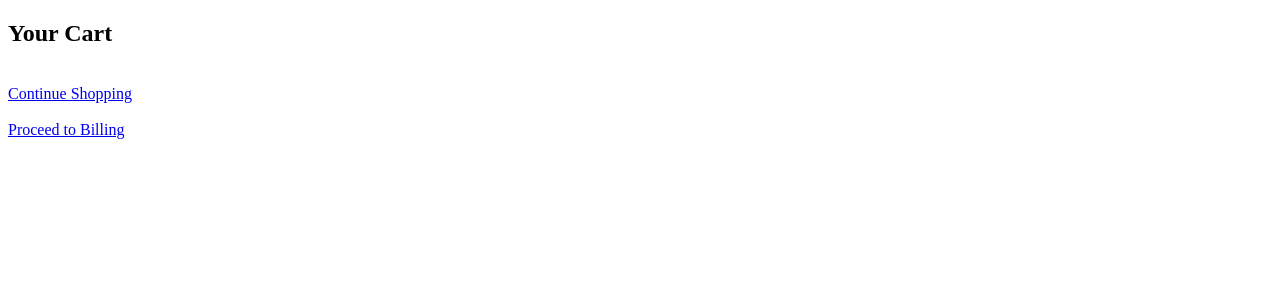
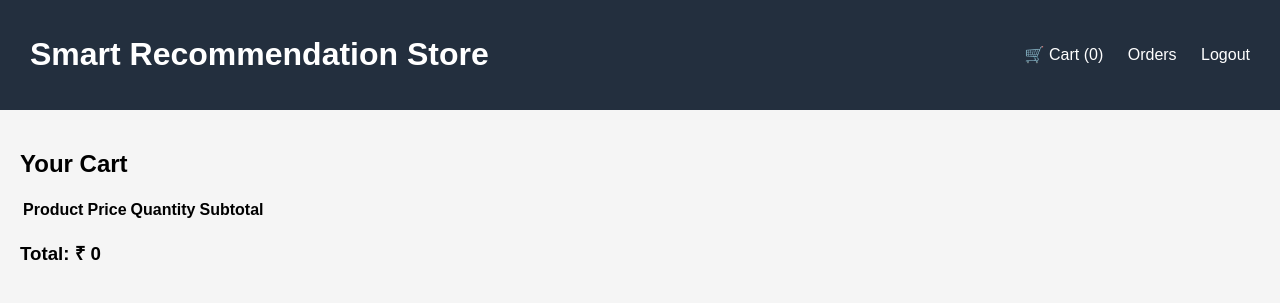
Before and after one commit to sohamnp06/Real-Time-E-Commerce-Recommendation-System, a Flask app: page /cart in a window 1280 px wide. Shown: the top 303 px of the page. Run offline with Flask 3, Linux system fonts and the light colour scheme; lists and menus that the app fills with data are empty; parts of the project's set-up code (start-up, migrations or seed data) failed here and were passed over; some libraries are stand-ins or nearby versions.

Commit message:
Used css in templates

```diff
--- a/app.py
+++ b/app.py
@@ -1,16 +1,55 @@
 from flask import Flask, render_template, request, redirect, url_for, jsonify, session
 from pipeline.recommendation_engine import recommend_products
 from database.database import get_connection
+from pipeline.recommendation_engine import customers_also_bought
 
 app = Flask(__name__)
 app.secret_key = "soham123"
 # -----------------------------
 # HOME PAGE
 # -----------------------------
+import random
+
 @app.route("/")
 def home():
-    return render_template("home.html")
 
+    conn = get_connection()
+    cursor = conn.cursor()
+
+    customer_id = session.get("customer_id")
+
+    previous = []
+
+    if customer_id:
+
+        cursor.execute("""
+        SELECT p.product_name
+        FROM order_items oi
+        JOIN products p
+        ON oi.product_id = p.product_id
+        JOIN orders o
+        ON oi.order_id = o.order_id
+        WHERE o.customer_id=%s
+        """,(customer_id,))
+
+        previous = cursor.fetchall()
+
+    cursor.execute("""
+    SELECT product_id, product_name
+    FROM products
+    """)
+
+    products = cursor.fetchall()
+
+    random_products = random.sample(products, 8)
+
+    conn.close()
+
+    return render_template(
+        "home.html",
+        previous=previous,
+        products=random_products
+    )
 
 # -----------------------------
 # SIGNUP PAGE
@@ -85,20 +124,31 @@ def products():
 # -----------------------------
 # RECOMMENDATION API
 # -----------------------------
-
 @app.route("/recommend", methods=["POST"])
 def recommend():
 
     category = request.form["category"]
     sub_category = request.form["sub_category"]
 
-    recommendations = recommend_products(category, sub_category)
+    customer_id = session.get("customer_id")
+
+    cart = session.get("cart", {})
+
+    recommendations = recommend_products(
+        category,
+        sub_category,
+        customer_id,
+        cart
+    )
+
+    also_bought = customers_also_bought(recommendations[0][0])
 
     return render_template(
         "recommendations.html",
         category=category,
         sub_category=sub_category,
-        recommendations=recommendations
+        recommendations=recommendations,
+        also_bought=also_bought
     )
 # -----------------------------
 # CART PAGE
@@ -106,37 +156,55 @@ def recommend():
 @app.route("/cart")
 def cart():
 
-    cart = session.get("cart", [])
+    cart = session.get("cart", {})
 
     conn = get_connection()
     cursor = conn.cursor()
 
-    products = []
+    items = []
+    total = 0
 
-    for pid in cart:
+    for product_id, qty in cart.items():
+
         cursor.execute(
-            "SELECT product_name FROM products WHERE product_id=%s",
-            (pid,)
+            "SELECT product_name, price FROM products WHERE product_id=%s",
+            (product_id,)
         )
-        result = cursor.fetchone()
 
-        if result:
-            products.append(result[0])
+        product = cursor.fetchone()
+
+        if product:
+
+            name = product[0]
+            price = product[1]
+
+            subtotal = price * qty
+
+            total += subtotal
+
+            items.append({
+                "id": product_id,
+                "name": name,
+                "price": price,
+                "qty": qty,
+                "subtotal": subtotal
+            })
 
     conn.close()
 
-    return render_template("cart.html", cart=products)
+    return render_template("cart.html", items=items, total=total)
 
 @app.route("/add_to_cart", methods=["POST"])
 def add_to_cart():
 
     product_id = request.form["product_id"]
 
-    if "cart" not in session:
-        session["cart"] = []
+    cart = session.get("cart", {})
 
-    cart = session["cart"]
-    cart.append(product_id)
+    if product_id in cart:
+        cart[product_id] += 1
+    else:
+        cart[product_id] = 1
 
     session["cart"] = cart
 
@@ -145,26 +213,65 @@ def add_to_cart():
 @app.route("/remove_from_cart", methods=["POST"])
 def remove_from_cart():
 
-    product = request.form["product"]
+    product_id = request.form["product_id"]
 
-    cart = session.get("cart", [])
+    cart = session.get("cart", {})
 
-    if product in cart:
-        cart.remove(product)
+    if product_id in cart:
+
+        cart[product_id] -= 1
+
+        if cart[product_id] <= 0:
+            del cart[product_id]
 
     session["cart"] = cart
 
     return redirect("/cart")
 
+@app.route("/decrease_quantity", methods=["POST"])
+def decrease_quantity():
+
+    product_id = request.form["product_id"]
+
+    cart = session.get("cart", {})
+
+    if product_id in cart:
+
+        cart[product_id] -= 1
+
+        if cart[product_id] <= 0:
+            del cart[product_id]
+
+    session["cart"] = cart
+
+    return redirect("/cart")
 # -----------------------------
 # BILLING PAGE
 # -----------------------------
 @app.route("/billing")
 def billing():
 
-    cart = session.get("cart", [])
+    cart = session.get("cart", {})
 
-    return render_template("billing.html", cart=cart)
+    conn = get_connection()
+    cursor = conn.cursor()
+
+    total = 0
+
+    for product_id, qty in cart.items():
+
+        cursor.execute(
+            "SELECT price FROM products WHERE product_id=%s",
+            (product_id,)
+        )
+
+        price = cursor.fetchone()[0]
+
+        total += price * qty
+
+    conn.close()
+
+    return render_template("billing.html", total=total)
 
 # -----------------------------
 # PLACE ORDER
--- a/static/style.css
+++ b/static/style.css
@@ -0,0 +1,62 @@
+body{
+font-family:Arial;
+background:#f5f5f5;
+margin:0;
+}
+
+header{
+background:#232f3e;
+color:white;
+padding:15px 30px;
+display:flex;
+justify-content:space-between;
+align-items:center;
+}
+
+header a{
+color:white;
+margin-left:20px;
+text-decoration:none;
+}
+
+.container{
+padding:20px;
+}
+
+.product-grid{
+display:grid;
+grid-template-columns:repeat(4,1fr);
+gap:20px;
+}
+
+.card{
+background:white;
+border-radius:8px;
+padding:15px;
+text-align:center;
+box-shadow:0 2px 8px rgba(0,0,0,0.1);
+}
+
+.card img{
+width:120px;
+height:120px;
+object-fit:contain;
+}
+
+.product-name{
+font-size:14px;
+margin:10px 0;
+}
+
+.price{
+color:#b12704;
+font-weight:bold;
+}
+
+button{
+background:#ff9900;
+border:none;
+padding:8px 12px;
+cursor:pointer;
+border-radius:4px;
+}
--- a/templates/cart.html
+++ b/templates/cart.html
@@ -1,42 +1,56 @@
-<!DOCTYPE html>
-<html>
-<head>
-<title>Your Cart</title>
-</head>
+{% extends "layout.html" %}
 
-<body>
+{% block content %}
 
 <h2>Your Cart</h2>
 
-<ul>
+<table>
 
-{% for item in cart %}
+<tr>
+<th>Product</th>
+<th>Price</th>
+<th>Quantity</th>
+<th>Subtotal</th>
+</tr>
 
-<li>
+{% for item in items %}
 
-{{ item }}
+<tr>
 
-<form action="/remove_from_cart" method="POST" style="display:inline;">
+<td>{{ item.name }}</td>
 
-<input type="hidden" name="product" value="{{ item }}">
+<td>₹ {{ item.price }}</td>
 
-<button type="submit">Remove</button>
+<td>
+
+<form action="/decrease_quantity" method="POST" style="display:inline">
+
+<input type="hidden" name="product_id" value="{{ item.id }}">
+
+<button>-</button>
 
 </form>
 
-</li>
+{{ item.qty }}
+
+<form action="/add_to_cart" method="POST" style="display:inline">
+
+<input type="hidden" name="product_id" value="{{ item.id }}">
+
+<button>+</button>
+
+</form>
+
+</td>
+
+<td>₹ {{ item.subtotal }}</td>
+
+</tr>
 
 {% endfor %}
 
-</ul>
+</table>
 
-<br>
+<h3>Total: ₹ {{ total }}</h3>
 
-<a href="/products">Continue Shopping</a>
-
-<br><br>
-
-<a href="/billing">Proceed to Billing</a>
-
-</body>
-</html>
+{% endblock %}
--- /dev/null
+++ b/templates/layout.html
@@ -0,0 +1,42 @@
+<!DOCTYPE html>
+<html>
+
+<head>
+
+<title>Smart Recommendation Store</title>
+
+<link rel="stylesheet" href="{{ url_for('static', filename='style.css') }}">
+
+</head>
+
+<body>
+
+<header>
+
+<h1>Smart Recommendation Store</h1>
+
+<div>
+
+<a href="/cart">
+🛒 Cart ({{ session.get('cart', {}) | length }})
+</a>
+
+<a href="/orders">Orders</a>
+
+<a href="/logout">Logout</a>
+
+</div>
+
+</header>
+
+<div class="container">
+
+{% block content %}
+
+{% endblock %}
+
+</div>
+
+</body>
+
+</html>
```
Also changed, not shown: pipeline/recommendation_engine.py (+50 -4 lines), templates/billing.html (+30 -17 lines), templates/home.html (+25 -12 lines), templates/login.html (+6 -9 lines), templates/orderSuccess.html (+14 -11 lines), templates/orders.html (+20 -12 lines), templates/products.html (+44 -47 lines), templates/recommendations.html (+17 -20 lines), templates/signup.html (+6 -9 lines).
